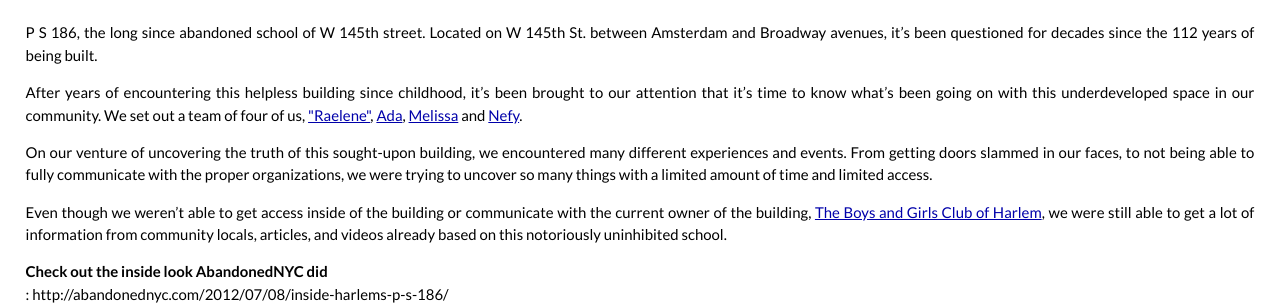
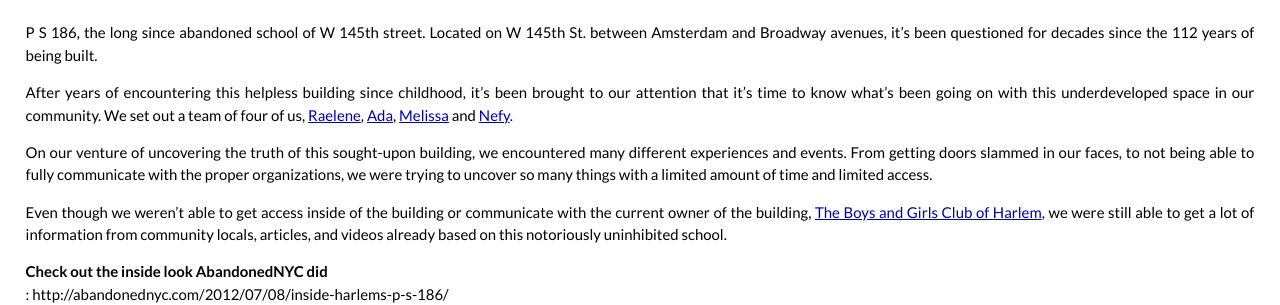
Before and after one commit to WavesofChange/woc-jekyll, a Jekyll site: the page built from projects/2013-07-29-ps-186-project.html, in a window 1280 px wide. Shown: the part 506-811 px from the top of the page. Built offline with Jekyll 4.4.1, drawn with Linux system fonts in a browser that asks for light colours.

```diff
--- a/projects/2013-07-29-ps-186-project.html
+++ b/projects/2013-07-29-ps-186-project.html
@@ -13,7 +13,7 @@ categories: projects
 
 <p>P S 186, the long since abandoned school of W 145th street.  Located on W 145th St. between Amsterdam and Broadway avenues, it’s been questioned for decades since the 112 years of being built.</p>
 
-<p>After years of encountering this helpless building since childhood, it’s been brought to our attention that it’s time to know what’s been going on with this underdeveloped space in our community.  We set out a team of four of us, <a href="http://wavesofchange.github.io/woc-jekyll/about/raelene.html">"Raelene"</a>, <a href="http://wavesofchange.github.io/woc-jekyll/about/ada.html">Ada</a>, <a href="http://wavesofchange.github.io/woc-jekyll/about/melissa.html">Melissa</a> and <a href="http://wavesofchange.github.io/woc-jekyll/about/nafretiry.html">Nefy</a>.</p>
+<p>After years of encountering this helpless building since childhood, it’s been brought to our attention that it’s time to know what’s been going on with this underdeveloped space in our community.  We set out a team of four of us, <a href="http://wavesofchange.github.io/woc-jekyll/about/raelene.html">Raelene</a>, <a href="http://wavesofchange.github.io/woc-jekyll/about/ada.html">Ada</a>, <a href="http://wavesofchange.github.io/woc-jekyll/about/melissa.html">Melissa</a> and <a href="http://wavesofchange.github.io/woc-jekyll/about/nafretiry.html">Nefy</a>.</p>
 
 <p>On our venture of uncovering the truth of this sought-upon building, we encountered many different experiences and events. From getting doors slammed in our faces, to not being able to fully communicate with the proper organizations, we were trying to uncover so many things with a limited amount of time and limited access.</p>
 
```
